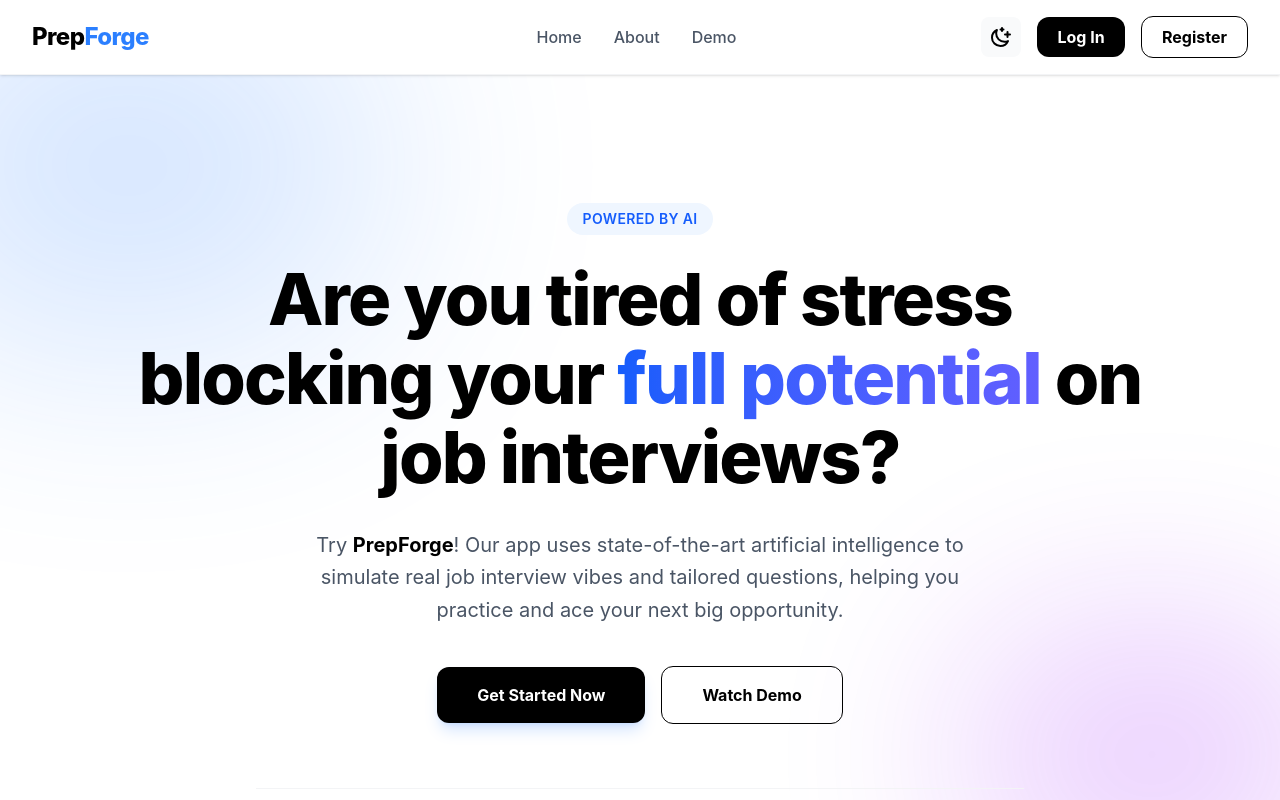
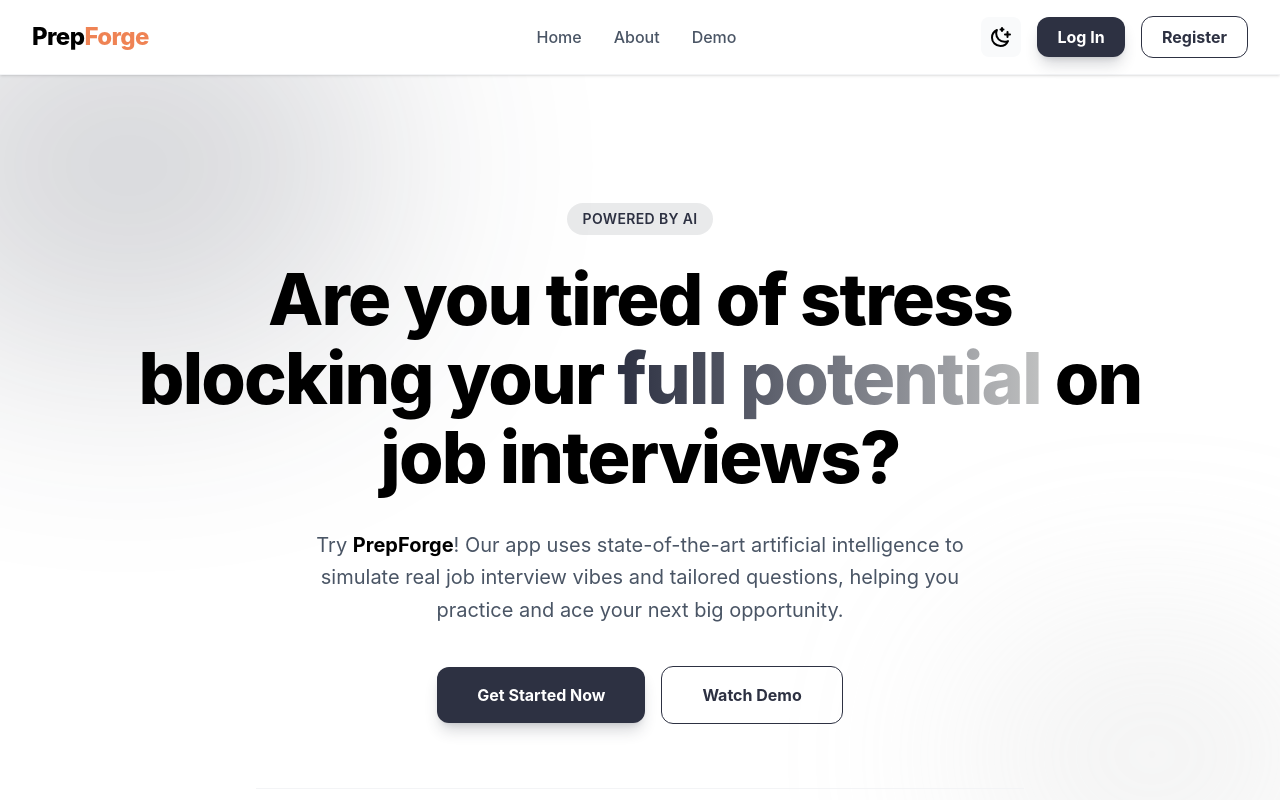
Before and after one commit to Sory-Noroc/Smart-Interview-Coach, a React (Vite) app in the folder frontend/: page / in a window 1280 px wide. Shown: the top 800 px of the page. Built offline with nearby package versions, Linux system fonts and the light colour scheme.

Commit message:
theme easy migration done

```diff
--- a/frontend/src/components/NavBar/NavBar.tsx
+++ b/frontend/src/components/NavBar/NavBar.tsx
@@ -24,7 +24,7 @@
         <nav className="relative bg-white dark:bg-black text-black dark:text-white border-b border-gray-100 dark:border-gray-900 shadow-sm transition-colors duration-300 z-50">
             <div className="flex flex-row items-center justify-between px-4 md:px-8 py-4">
                 <Link to="/" className="text-xl md:text-2xl font-extrabold tracking-tight cursor-pointer md:min-w-65">
-                    Prep<span className="text-blue-500">Forge</span>
+                    Prep<span className="text-brand-accent">Forge</span>
                 </Link>
 
                 {/* Desktop Navigation */}
--- a/frontend/src/components/ui/Button.tsx
+++ b/frontend/src/components/ui/Button.tsx
@@ -14,8 +14,8 @@
     const baseStyles = "px-5 py-2 rounded-xl font-bold transition-all active:scale-95 cursor-pointer text-sm md:text-base";
 
     const variants = {
-        primary: "bg-black text-white dark:bg-white dark:text-black hover:bg-gray-800 dark:hover:bg-gray-200",
-        outline: "border border-black dark:border-white text-black dark:text-white hover:bg-black hover:text-white dark:hover:bg-white dark:hover:text-black",
+        primary: "bg-brand-primary text-white hover:bg-brand-secondary shadow-lg shadow-brand-primary/20",
+        outline: "border border-brand-primary text-brand-primary dark:text-brand-accent hover:bg-brand-primary hover:text-white dark:hover:bg-brand-accent dark:hover:text-black",
         ghost: "hover:bg-gray-100 dark:hover:bg-gray-800 text-gray-800 dark:text-gray-200"
     };
 
--- a/frontend/src/index.css
+++ b/frontend/src/index.css
@@ -1,3 +1,10 @@
 @import "tailwindcss";
 
+@theme {
+  --color-brand-primary: #2d3142;
+  --color-brand-secondary: #bfc0c0;
+  --color-brand-accent: #ef8354;
+  --color-brand-accent-light: #4f5d75;
+}
+
 @variant dark (&:where(.dark, .dark *));
--- a/frontend/src/pages/Home/HomePage.tsx
+++ b/frontend/src/pages/Home/HomePage.tsx
@@ -7,20 +7,21 @@
         <div className="relative overflow-hidden bg-white dark:bg-black transition-colors duration-300">
             {/* Background Decorative Elements */}
             <div className="absolute top-0 left-1/2 -translate-x-1/2 w-full h-full pointer-events-none overflow-hidden opacity-20 dark:opacity-30">
-                <div className="absolute top-[-10%] left-[-10%] w-[40%] h-[40%] bg-blue-500 rounded-full blur-[120px]"></div>
-                <div className="absolute bottom-[10%] right-[-5%] w-[30%] h-[30%] bg-purple-600 rounded-full blur-[100px]"></div>
+                <div className="absolute top-[-10%] left-[-10%] w-[40%] h-[40%] bg-brand-primary rounded-full blur-[120px]"></div>
+                <div className="absolute bottom-[10%] right-[-5%] w-[30%] h-[30%] bg-brand-secondary rounded-full blur-[100px]"></div>
             </div>
 
             {/* Hero Section */}
             <section className="relative pt-20 pb-16 md:pt-32 md:pb-24 px-4">
                 <div className="max-w-5xl mx-auto text-center">
-                    <div className="inline-block px-4 py-1.5 mb-6 text-sm font-semibold tracking-wide text-blue-600 uppercase bg-blue-50 dark:bg-blue-900/30 rounded-full">
+                    <div className="inline-block px-4 py-1.5 mb-6 text-sm font-semibold tracking-wide text-brand-primary uppercase bg-brand-primary/10 rounded-full">
                         Powered by AI
                     </div>
 
                     <h1 className="text-4xl md:text-6xl lg:text-7xl font-extrabold tracking-tight text-black dark:text-white mb-8 leading-[1.1]">
-                        Are you tired of stress blocking your <span className="text-transparent bg-clip-text bg-linear-to-r from-blue-600 to-indigo-500">full potential</span> on job interviews?
+                        Are you tired of stress blocking your <span className="text-transparent bg-clip-text bg-gradient-to-r from-brand-primary to-brand-secondary">full potential</span> on job interviews?
                     </h1>
+
 
                     <p className="max-w-2xl mx-auto text-lg md:text-xl text-gray-600 dark:text-gray-400 mb-10 leading-relaxed">
                         Try <span className="font-bold text-black dark:text-white">PrepForge</span>! Our app uses state-of-the-art artificial intelligence to simulate real job interview vibes and tailored questions, helping you practice and ace your next big opportunity.
```
